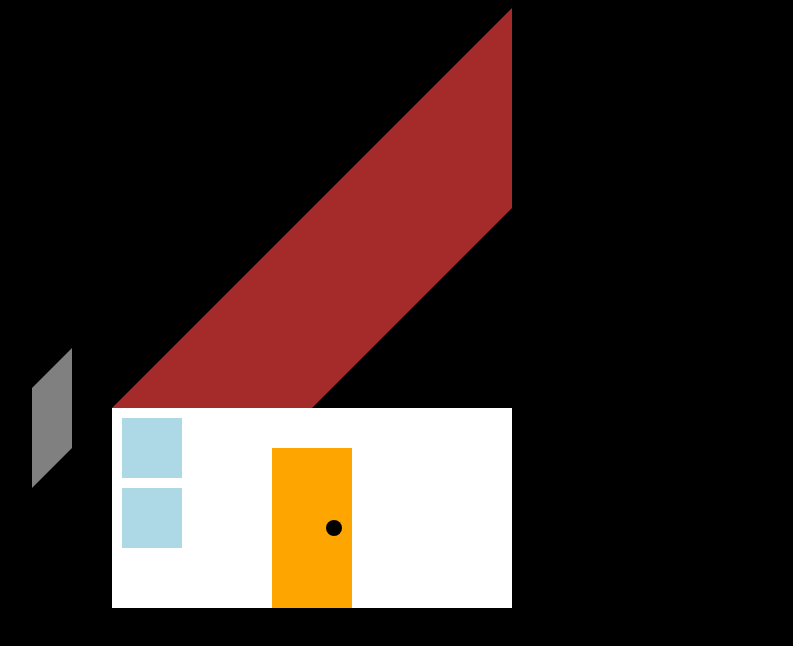
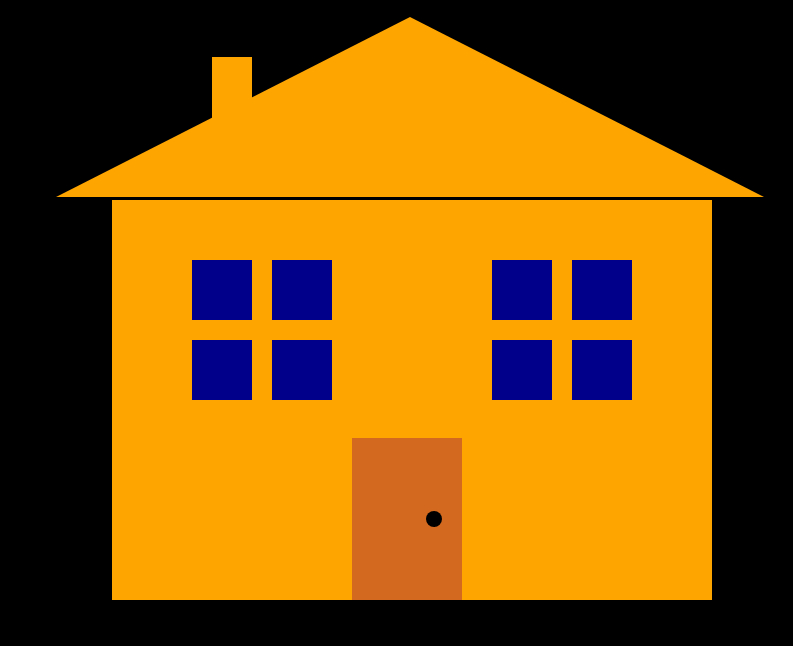
Before and after one commit to SalmanTayyab454/HouseDesign, a plain HTML site: page index.html in a window 1280 px wide. Shown: the whole page, without its empty margins (328-1121 px from the left). Drawn offline with Linux system fonts and the light colour scheme.

Commit message:
complete design

```diff
--- a/index.css
+++ b/index.css
@@ -1,5 +1,8 @@
 body {
     background-color: black;
+    margin: 0 auto;
+    text-align: center;
+    width: 800px;
 }
 
 .house-wrapper {
@@ -7,6 +10,7 @@ body {
     justify-content: center;
     align-items: center;
     height: 100vh;
+    position: relative;
 }
 
 .house {
@@ -29,34 +33,47 @@ body {
 .chimney {
     width: 40px;
     height: 100px;
-    background-color: gray;
+    background-color: orange;
     position: absolute;
-    top: -100px;
-    left: -80px;
+    top: -143px;
+    left: 100px;
 }
 
 .walls {
-    width: 100%;
-    height: 200px;
-    background-color: white;
+    width: 600px;
+    height: 400px;
+    background-color: orange;
     position: absolute;
     bottom: 0;
+}
+
+.window--section {
+    display: flex;
+    justify-content: space-between;
+    align-items: center;
+}
+
+.section {
+    margin: 50px;
+    display: flex;
+    flex-wrap: wrap;
+    justify-content: center;
 }
 
 .window {
     width: 60px;
     height: 60px;
-    background-color: lightblue;
+    background-color: darkblue;
     margin: 10px;
 }
 
 .door {
-    width: 80px;
-    height: 160px;
-    background-color: orange;
+    width: 110px;
+    height: 162px;
+    background-color: chocolate;
     position: absolute;
     bottom: 0;
-    left: calc(50% - 40px);
+    left: 60%;
 }
 
 .handle {
@@ -66,18 +83,16 @@ body {
     border-radius: 50%;
     position: absolute;
     top: calc(50% - 8px);
-    right: 10px;
+    right: 20px;
 }
 
 .triangle {
+    position: absolute;
+    top: 17px;
+    left: 18%;
     width: 0;
     height: 0;
-    border-left: 200px solid transparent;
-    border-right: 200px solid transparent;
-    border-bottom: 200px solid red;
-    margin-top: -200px;
-    position: absolute;
-    top: 0;
-    left: 50%;
-    transform: translateX(-50%);
+    border-left: 354px solid transparent;
+    border-right: 354px solid transparent;
+    border-bottom: 180px solid orange;
 }
--- a/index.html
+++ b/index.html
@@ -12,17 +12,30 @@
     <div class="house-wrapper">
         <div class="triangle"></div>
         <div class="house">
-            <div class="roof">
+            <div class="">
                 <div class="chimney"></div>
             </div>
             <div class="walls">
-                <div class="window"></div>
-                <div class="window"></div>
-                <div class="door">
-                    <div class="handle"></div>
+                <div class="window--section">
+                    <div class="section">
+                        <div class="window"></div>
+                        <div class="window"></div>
+                        <div class="window"></div>
+                        <div class="window"></div>
+                    </div>
+                    <div class="section">
+                        <div class="window"></div>
+                        <div class="window"></div>
+                        <div class="window"></div>
+                        <div class="window"></div>
+                    </div>
                 </div>
             </div>
+            <div class="door">
+                <div class="handle"></div>
+            </div>
         </div>
+    </div>
     </div>
 </body>
 
```
